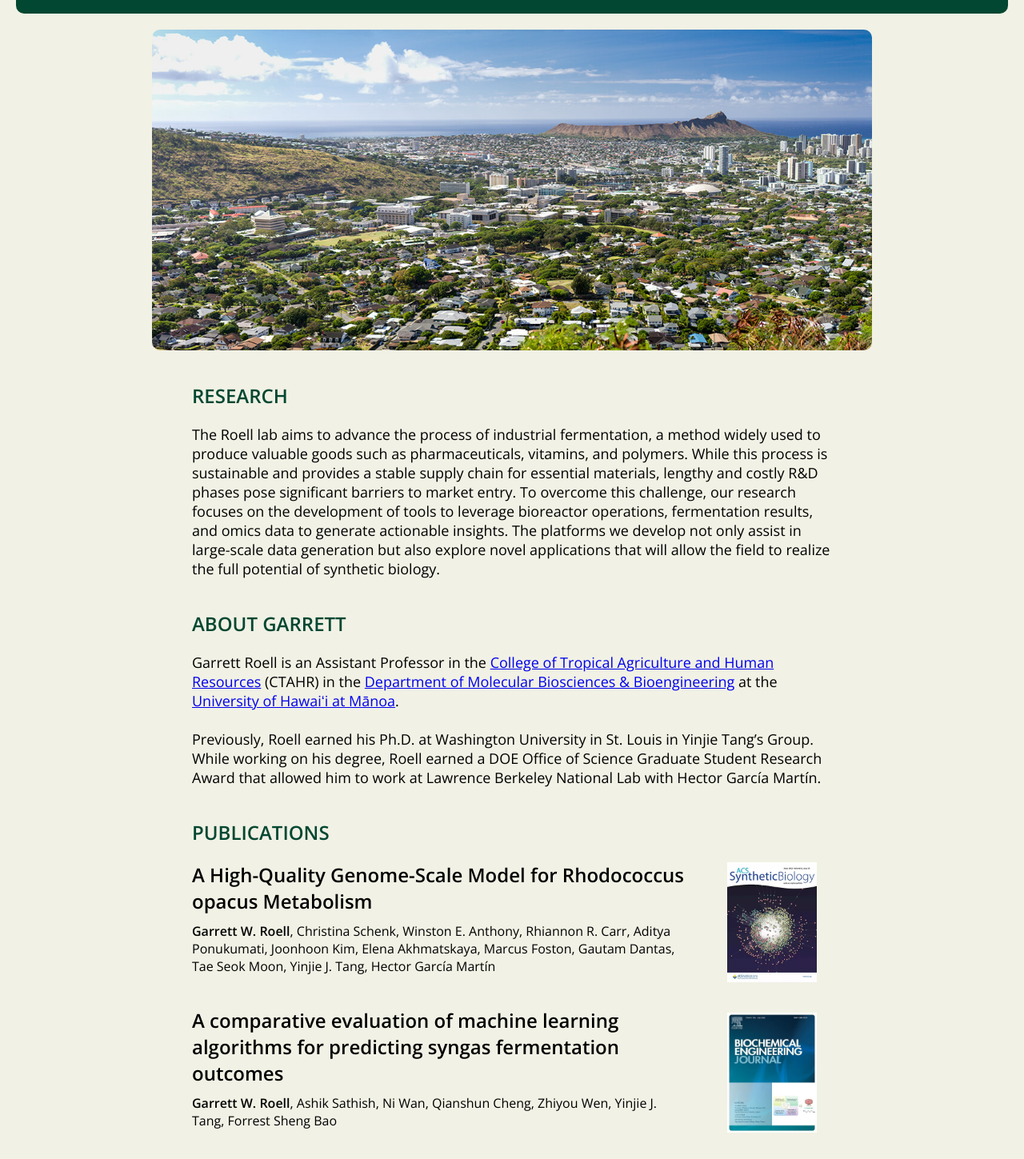
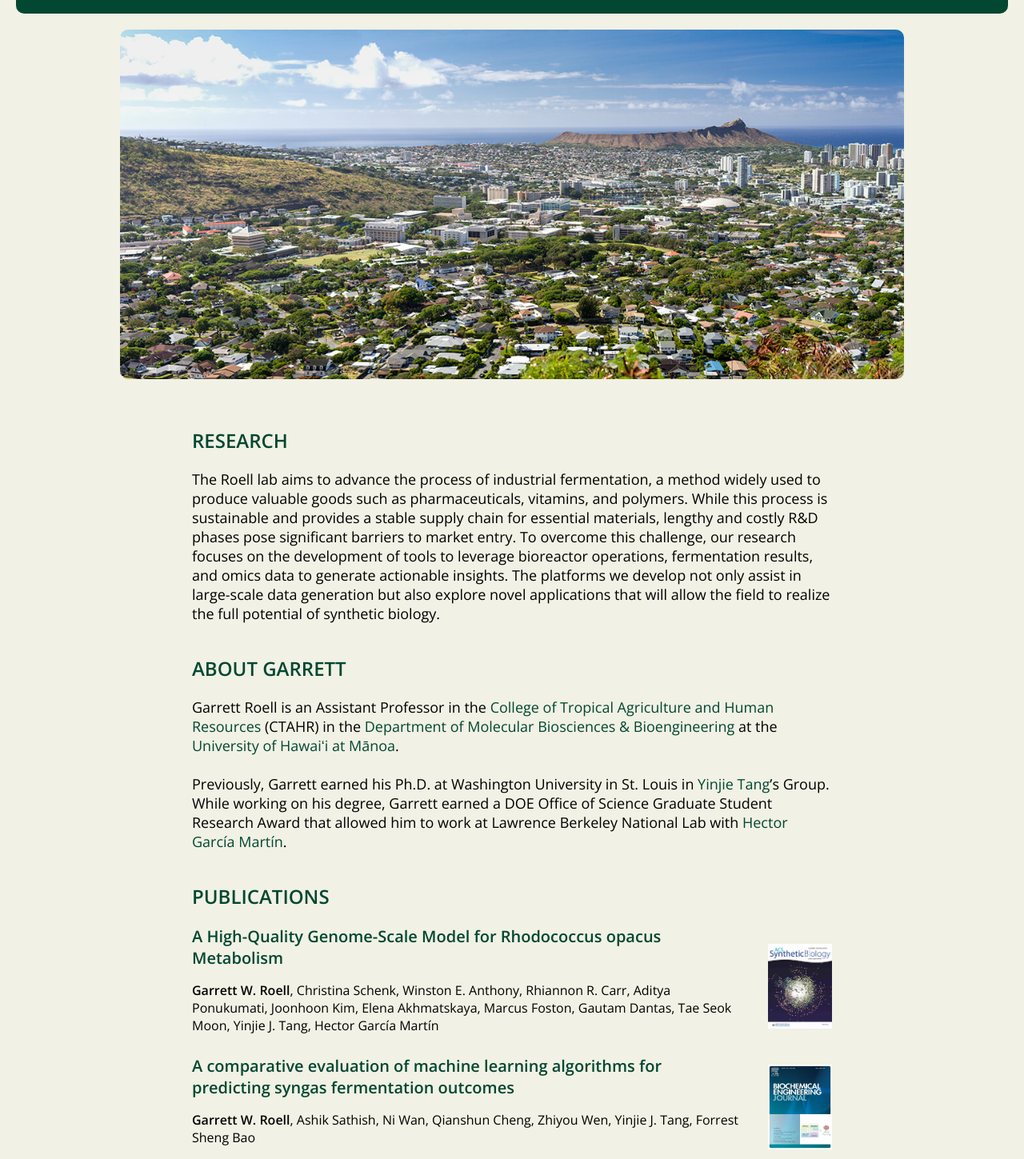
Before and after one commit to garrettroell/lab_site, a website: page public/pages/index.html in a window 1280 px wide. Shown: the part 134-1583 px from the top of the page at 80% size. Drawn offline with nearby package versions, Linux system fonts and the light colour scheme; files whose address does not match are found by name.

Commit message:
updated styles

```diff
--- a/public/css/index.css
+++ b/public/css/index.css
@@ -8,8 +8,18 @@ body {
   padding: 0px 0px;
   margin: 0px 0px;
   font-family: 'Open Sans', sans-serif;
+  /* font-family: sans-serif; */
   color: #000000;
   background-color: var(--hawaii-yellow-background);
+}
+
+a {
+  color: var(--hawaii-green);
+  text-decoration: none;
+}
+
+a:hover {
+  text-decoration: underline;
 }
 
 .container {
@@ -49,6 +59,7 @@ header h2 {
   margin: 0px;
   margin-bottom: 16px;
   font-size: 18px;
+  font-weight: 600;
 }
 
 nav ul {
@@ -65,11 +76,6 @@ nav ul li {
 
 nav ul li a {
   color: var(--hawaii-yellow);
-  text-decoration: none;
-}
-
-nav ul li a:hover {
-  color: var(--hawaii-green);
 }
 
 .section-title {
@@ -110,10 +116,13 @@ nav ul li a:hover {
   display: flex;
   justify-content: center;
   max-width: 1000px;
+  box-sizing: border-box; /* To include the padding in the container's total width */
+  margin: auto;
+  margin-top: 20px;
 }
 
 .banner-image {
-  max-width: 900px;
+  max-width: calc(100% - 20px);
   margin: auto;
   border-radius: 10px;
 }
@@ -136,7 +145,7 @@ nav ul li a:hover {
   margin: 0px;
   width: 100%;
   text-align: center;
-  font-size: 40px;
+  font-size: 20px;
 }
 
 .projects-list {
@@ -152,7 +161,7 @@ nav ul li a:hover {
   display: flex;
   justify-content: space-between;
   gap: 30px;
-  margin-bottom: 30px;
+  /* margin-bottom: 30px; */
 }
 
 .projects-tile-list .project-tile:last-child {
@@ -172,42 +181,8 @@ nav ul li a:hover {
 }
 
 .project-tile-title-text {
-  font-size: 24px;
+  font-size: 20px;
   margin: 0px 0px;
-}
-
-.small-github-thick-icon {
-  margin-top: 3px;
-  height: 25px;
-  width: 25px;
-  filter: invert(25%) sepia(4%) saturate(3939%) hue-rotate(170deg) brightness(97%) contrast(90%);
-}
-
-.small-github-thick-icon:hover {
-  filter: invert(56%) sepia(8%) saturate(2962%) hue-rotate(111deg) brightness(95%) contrast(86%);
-}
-
-.project-tile-title-link {
-  text-decoration: none;
-  color: var(--light-primary-text-color);
-}
-
-.project-tile-title-link:visited {
-  color: var(--light-primary-text-color);
-}
-
-.project-tile-title-link:hover {
-  color: var(--light-link-hover-color);
-}
-
-.project-tile-subtitle {
-  font-size: 16px;
-  color: var(--light-secondary-text-color);
-  margin: 10px 0px;
-}
-
-.subtitle-link {
-  text-decoration: none;
 }
 
 .project-image-holder {
@@ -217,8 +192,8 @@ nav ul li a:hover {
 }
 
 .project-image {
-  width: 150px;
-  max-height: 150px;
+  width: 80px;
+  max-height: 120px;
   object-fit: contain;
   object-position: center center;
 }
@@ -239,12 +214,6 @@ nav ul li a:hover {
 }
 
 .publications {
-  background-color: var(--light-primary-background-color);
   padding-top: 75px;
   padding-bottom: 75px;
 }
-
-.publications-title {
-  text-align: center;
-  font-size: 40px;
-}
--- a/public/pages/index.html
+++ b/public/pages/index.html
@@ -44,13 +44,15 @@
       </nav>
     </div>
     <img src="/images/uh_logo.webp" alt="UH Logo" height="100px" width="100px">
+  </header>
 
-
-  </header>
-  <main class="container">
+  <a href="https://goo.gl/maps/fJ2SE7mszzAeiBMy6" target="_blank">
     <div class="banner-image-holder">
       <img src="/images/diamondhead.jpg" class="banner-image" alt="Diamondhead and UH Mānoa">
     </div>
+  </a>
+
+  <main class="container">
     <section id="research">
       <h2 class="section-title">RESEARCH</h2>
       <div class="section-content">
@@ -63,22 +65,26 @@
           only assist in large-scale data generation but also explore novel applications that will allow the field to
           realize the full potential of synthetic biology.
         </p>
+        <!-- <a class="button" href="#">Read More</a> -->
       </div>
     </section>
     <section id="about">
       <h2 class="section-title">ABOUT GARRETT</h2>
       <div class="section-content">
         <p>
-          Garrett Roell is an Assistant Professor in the <a href='https://cms.ctahr.hawaii.edu/'>College of Tropical
+          Garrett Roell is an Assistant Professor in the <a href="https://cms.ctahr.hawaii.edu/" target="_blank">College
+            of Tropical
             Agriculture and Human Resources</a> (CTAHR) in
-          the <a href='https://cms.ctahr.hawaii.edu/mbbe'>Department of Molecular Biosciences & Bioengineering</a> at
-          the <a href='https://manoa.hawaii.edu/'>University of Hawaiʻi at Mānoa</a>.
+          the <a href="https://cms.ctahr.hawaii.edu/mbbe" target="_blank">Department of Molecular Biosciences &
+            Bioengineering</a> at
+          the <a href="https://manoa.hawaii.edu/" target="_blank">University of Hawaiʻi at Mānoa</a>.
 
           <br><br>
-          Previously, Roell earned his Ph.D. at Washington University in St. Louis in Yinjie Tang’s Group. While working
-          on his degree, Roell earned a DOE Office of Science Graduate Student Research Award that allowed him to work
-          at Lawrence Berkeley National Lab with Hector García Martín.
-
+          Previously, Garrett earned his Ph.D. at Washington University in St. Louis in <a
+            href="https://tang.eece.wustl.edu/" target="_blank">Yinjie Tang</a>’s Group. While working
+          on his degree, Garrett earned a DOE Office of Science Graduate Student Research Award that allowed him to work
+          at Lawrence Berkeley National Lab with <a href="https://sites.google.com/view/hectorgarciamartinhomepage/"
+            target="_blank">Hector García Martín</a>.
         </p>
       </div>
     </section>
@@ -212,7 +218,7 @@
         <p>
           The Roell lab is looking for students at all levels (undergraduates, masters, and Ph.D. students). If you are
           interested in conducting research at the intersection of synthetic biology and AI, please contact Garrett
-          Roell directly at <a href="mailto:garrettroell@wustl.edu">garrettroell@wustl.edu</a>.
+          directly at <a href="mailto:garrettroell@wustl.edu">garrettroell@wustl.edu</a>.
 
         </p>
       </div>
```
